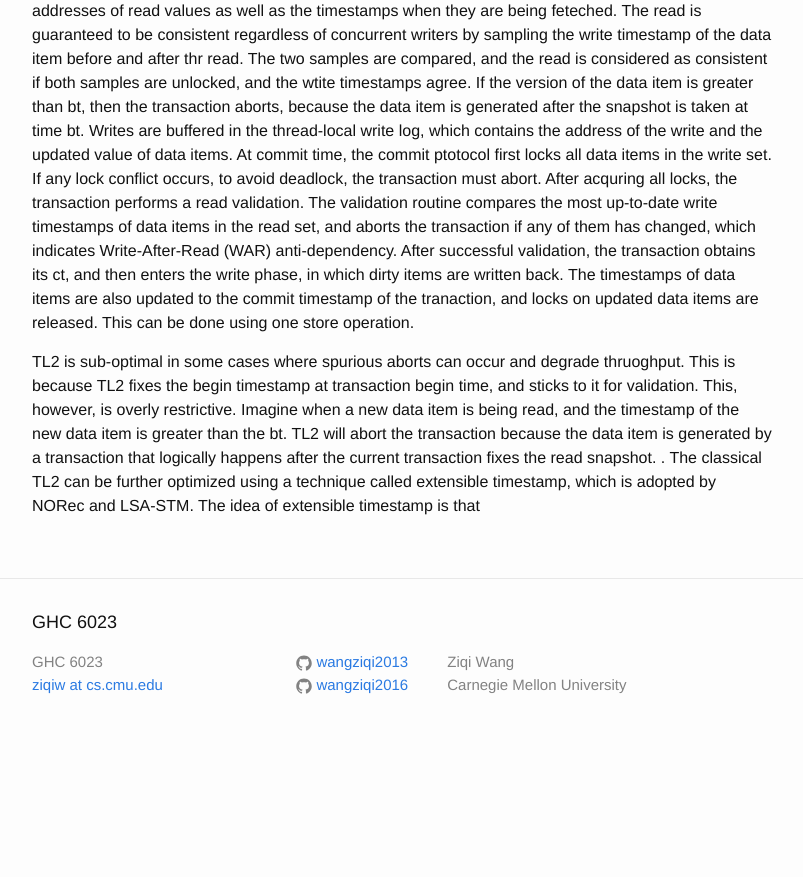
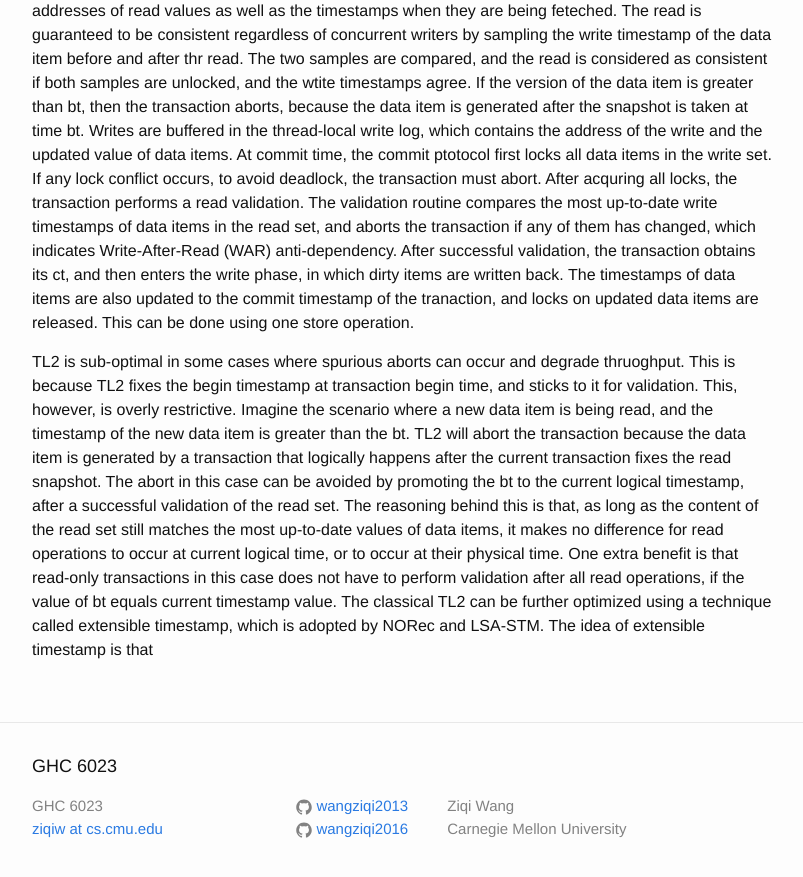
Before and after one commit to wangziqi2013/wangziqi2013.github.io, a Jekyll site: the page built from _posts/2018-07-05-SwissTM.markdown, in a window 1280 px wide and 900 px high, scrolled down 883 px. Shown: the top 877 px of the window, without its empty margins (238-1041 px from the left). Built offline with Jekyll 4.4.1, drawn with Linux system fonts in a browser that asks for light colours; before the commit the page ends 1639 px from its top, so only the background shows below that.

Commit message:
Working on extensible ts

```diff
--- a/_posts/2018-07-05-SwissTM.markdown
+++ b/_posts/2018-07-05-SwissTM.markdown
@@ -38,8 +38,12 @@ to the commit timestamp of the tranaction, and locks on updated data items are r
 operation.
 
 TL2 is sub-optimal in some cases where spurious aborts can occur and degrade thruoghput. This is because TL2 fixes the begin
-timestamp at transaction begin time, and sticks to it for validation. This, however, is overly restrictive. Imagine when a
-new data item is being read, and the timestamp of the new data item is greater than the bt. TL2 will abort the transaction
+timestamp at transaction begin time, and sticks to it for validation. This, however, is overly restrictive. Imagine the scenario
+where a new data item is being read, and the timestamp of the new data item is greater than the bt. TL2 will abort the transaction
 because the data item is generated by a transaction that logically happens after the current transaction fixes the read
-snapshot. . The classical TL2 can be further optimized using a technique called extensible timestamp, which is adopted by NORec
-and LSA-STM. The idea of extensible timestamp is that
+snapshot. The abort in this case can be avoided by promoting the bt to the current logical timestamp, after a successful validation
+of the read set. The reasoning behind this is that, as long as the content of the read set still matches the most up-to-date
+values of data items, it makes no difference for read operations to occur at current logical time, or to occur at their
+physical time. One extra benefit is that read-only transactions in this case does not have to perform validation after all
+read operations, if the value of bt equals current timestamp value. The classical TL2 can be further optimized using a technique called extensible timestamp, which is adopted
+by NORec and LSA-STM. The idea of extensible timestamp is that
```
